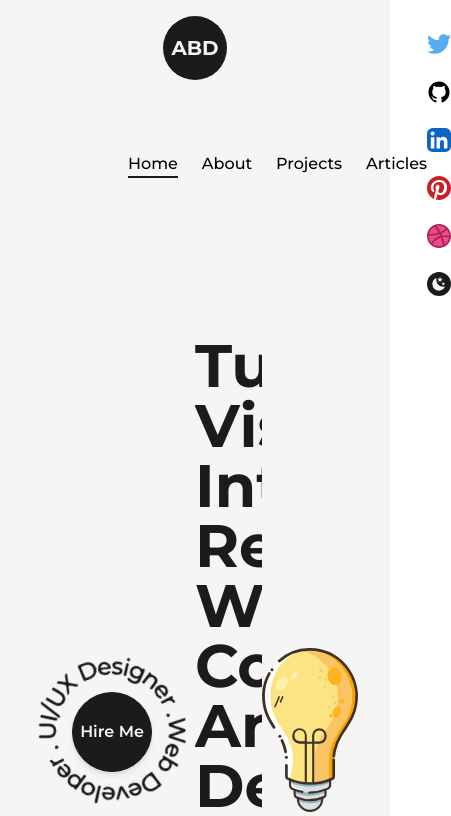
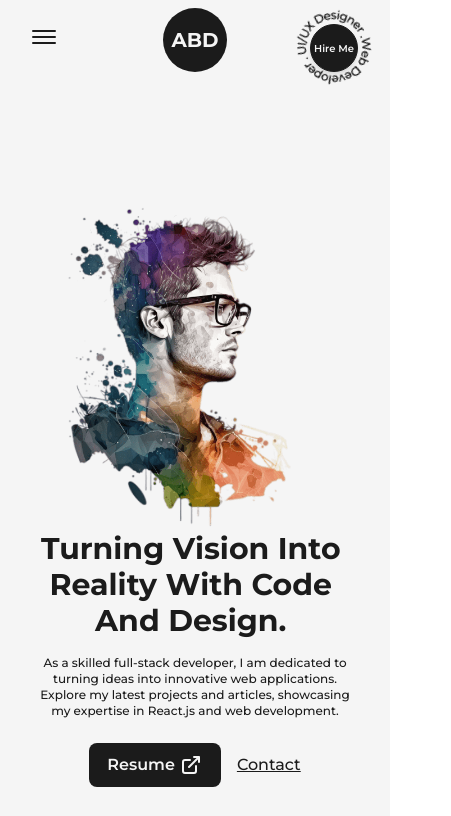
Before and after one commit to KangAbbad/personal-site-project, a Next.js app: page / in a window 390 px wide. Shown: the top 816 px of the page, 451 px wide, since content can reach past the window. Built offline with nearby package versions, Linux system fonts and the light colour scheme.

Commit message:
refactor: homepage responsive

```diff
--- a/src/components/AnimatedText.jsx
+++ b/src/components/AnimatedText.jsx
@@ -29,7 +29,7 @@ const singleWord = {
 
 const AnimatedText = ({ text, className = "" }) => {
   return (
-    <div className="flex items-center justify-center overflow-hidden w-full text-center py-2 mx-auto">
+    <div className="flex items-center justify-center overflow-hidden w-full text-center py-2 mx-auto sm:py-0 ">
       <motion.h1
         variants={quote}
         initial="initial"
--- a/src/components/Footer.jsx
+++ b/src/components/Footer.jsx
@@ -3,8 +3,8 @@ import Layout from "./Layout";
 
 const Footer = () => {
   return (
-    <footer className="w-full border-t-2 border-solid border-dark dark:border-light font-medium text-lg dark:text-light">
-      <Layout className="py-8 flex items-center justify-between">
+    <footer className="w-full border-t-2 border-solid border-dark dark:border-light font-medium text-lg dark:text-light sm:text-base">
+      <Layout className="py-8 flex items-center justify-between lg:flex-col lg:py-6">
         <span>{new Date().getFullYear()} &copy; All Rights Reserved.</span>
         <div className="flex items-center">
           Build with{" "}
--- a/src/components/HireMe.jsx
+++ b/src/components/HireMe.jsx
@@ -4,12 +4,12 @@ import Link from "next/link";
 
 const HireMe = () => {
   return (
-    <div className="fixed left-4 bottom-4 flex items-center justify-center overflow-hidden">
-      <div className="w-48 h-auto flex items-center justify-center relative">
+    <div className="fixed left-4 bottom-4 flex items-center justify-center overflow-hidden md:right-2 md:left-auto md:top-0 md:bottom-auto md:absolute">
+      <div className="w-48 h-auto flex items-center justify-center relative md:w-24">
         <CircularText className="fill-dark dark:fill-light animate-spin-slow" />
         <Link
           href="mailto:naufalabbad9@gmail.com"
-          className="flex items-center justify-center absolute left-1/2 top-1/2 -translate-x-1/2 -translate-y-1/2 bg-dark dark:bg-light hover:dark:bg-dark hover:dark:text-light hover:dark:border-light text-light dark:text-dark shadow-md border border-solid border-dark w-20 h-20 rounded-full font-semibold hover:bg-light hover:text-dark"
+          className="flex items-center justify-center absolute left-1/2 top-1/2 -translate-x-1/2 -translate-y-1/2 bg-dark dark:bg-light hover:dark:bg-dark hover:dark:text-light hover:dark:border-light text-light dark:text-dark shadow-md border border-solid border-dark w-20 h-20 rounded-full font-semibold hover:bg-light hover:text-dark md:w-12 md:h-12 md:text-[10px]"
         >
           Hire Me
         </Link>
--- a/src/components/Layout.jsx
+++ b/src/components/Layout.jsx
@@ -1,7 +1,7 @@
 const Layout = ({ children, className = "" }) => {
   return (
     <div
-      className={`inline-block h-full w-full z-0 bg-light dark:bg-dark p-32 ${className}`}
+      className={`inline-block h-full w-full z-0 bg-light dark:bg-dark p-32 xl:p-24 lg:p-16 md:p-12 sm:p-8 ${className}`}
     >
       {children}
     </div>
--- a/src/components/NavBar.jsx
+++ b/src/components/NavBar.jsx
@@ -1,4 +1,3 @@
-import Link from "next/link";
 import { useRouter } from "next/router";
 import { motion } from "framer-motion";
 
@@ -13,27 +12,69 @@ import {
   TwitterIcon,
 } from "./Icons.jsx";
 import useThemeSwithcer from "@/hooks/useThemeSwithcer.js";
+import { useState } from "react";
 
-const CustomLink = ({ href = "", title = "", className = "" }) => {
+const CustomLink = ({
+  href = "",
+  title = "",
+  className = "",
+  toggle = () => null,
+}) => {
   const router = useRouter();
+
+  const handleClick = () => {
+    router.push(href);
+    toggle();
+  };
+
   return (
-    <Link href={href} className={`relative group ${className}`}>
+    <button
+      className={`${className} relative group lg:text-light lg:dark:text-dark`}
+      onClick={handleClick}
+    >
       {title}
       <span
-        className={`absolute -bottom-0.5 left-0 inline-block bg-dark dark:bg-light group-hover:w-full transition-[width] ease duration-300 h-[2px] ${
+        className={`absolute -bottom-0.5 left-0 inline-block bg-dark lg:bg-light dark:bg-light lg:dark:bg-dark group-hover:w-full transition-[width] ease duration-300 h-[2px] ${
           router.asPath === href ? "w-full" : "w-0"
         }`}
       >
         &nbsp;
       </span>
-    </Link>
+    </button>
   );
 };
 
 const NavBar = () => {
   const [mode, setMode] = useThemeSwithcer();
+  const [isOpen, setOpen] = useState(false);
+
+  const handleOpen = () => {
+    setOpen((ps) => !ps);
+  };
+
   return (
-    <header className="flex items-center justify-between w-full font-medium dark:text-light px-32 py-8">
+    <header className="flex items-center justify-between relative w-full font-medium dark:text-light md:px-12 lg:px-16 px-32 py-8 z-10 sm:px-8">
+      <button
+        className="hidden lg:flex flex-col items-center justify-center"
+        onClick={handleOpen}
+      >
+        <span
+          className={`bg-dark dark:bg-light transition-all duration-300 ease-out block h-0.5 w-6 rounded-sm ${
+            isOpen ? "rotate-45 translate-y-2" : "-translate-y-0.5"
+          }`}
+        ></span>
+        <span
+          className={`bg-dark dark:bg-light transition-all duration-300 ease-out h-0.5 w-6 rounded-sm my-0.5 ${
+            isOpen ? "opacity-0 my-0" : "block"
+          }`}
+        ></span>
+        <span
+          className={`bg-dark dark:bg-light transition-all duration-300 ease-out block h-0.5 w-6 rounded-sm ${
+            isOpen ? "-rotate-45 translate-y-0" : "translate-y-0.5"
+          }`}
+        ></span>
+      </button>
+      <div className="w-full flex justify-between items-center lg:hidden">
         <nav className="flex items-center gap-6">
           <CustomLink href="/" title="Home" />
           <CustomLink href="/about" title="About" />
@@ -99,7 +140,81 @@ const NavBar = () => {
             )}
           </button>
         </nav>
-      <div className="absolute top-2 left-[50%] translate-x-[-50%]">
+      </div>
+      {isOpen && (
+        <motion.div
+          initial={{ scale: 0, opacity: 0, x: "-50%", y: "-50%" }}
+          animate={{ scale: 1, opacity: 1 }}
+          className="min-w-[70vw] flex flex-col justify-between items-center z-30 fixed top-1/2 left-1/2 -translate-x-1/2 -translate-y-1/2 bg-dark/90 dark:bg-light/75 rounded-lg backdrop-blur-md py-32"
+        >
+          <nav className="flex flex-col items-center justify-center gap-6 lg:gap-4">
+            <CustomLink href="/" title="Home" toggle={handleOpen} />
+            <CustomLink href="/about" title="About" toggle={handleOpen} />
+            <CustomLink href="/projects" title="Projects" toggle={handleOpen} />
+            <CustomLink href="/articles" title="Articles" toggle={handleOpen} />
+          </nav>
+          <nav className="flex items-center justify-center flex-wrap gap-6 sm:gap-3 mt-6">
+            <motion.a
+              href="/"
+              target="_blank"
+              whileHover={{ y: -2 }}
+              whileTap={{ scale: 0.9 }}
+              className="w-6"
+            >
+              <TwitterIcon />
+            </motion.a>
+            <motion.a
+              href="/"
+              target="_blank"
+              whileHover={{ y: -2 }}
+              whileTap={{ scale: 0.9 }}
+              className="rounded-full lg:bg-light lg:dark:bg-dark w-6"
+            >
+              <GithubIcon />
+            </motion.a>
+            <motion.a
+              href="/"
+              target="_blank"
+              whileHover={{ y: -2 }}
+              whileTap={{ scale: 0.9 }}
+              className="w-6"
+            >
+              <LinkedInIcon />
+            </motion.a>
+            <motion.a
+              href="/"
+              target="_blank"
+              whileHover={{ y: -2 }}
+              whileTap={{ scale: 0.9 }}
+              className="w-6"
+            >
+              <PinterestIcon />
+            </motion.a>
+            <motion.a
+              href="/"
+              target="_blank"
+              whileHover={{ y: -2 }}
+              whileTap={{ scale: 0.9 }}
+              className="w-6"
+            >
+              <DribbbleIcon />
+            </motion.a>
+            <button
+              className={`flex items-center justify-center rounded-full p-1 ${
+                mode === "light" ? "bg-dark text-light" : "bg-light text-dark"
+              }`}
+              onClick={() => setMode(mode === "light" ? "dark" : "light")}
+            >
+              {mode === "dark" ? (
+                <SunIcon className="fill-dark" />
+              ) : (
+                <MoonIcon className="fill-dark" />
+              )}
+            </button>
+          </nav>
+        </motion.div>
+      )}
+      <div className="absolute top-2 md:top-0 left-[50%] translate-x-[-50%]">
         <Logo />
       </div>
     </header>
--- a/src/pages/index.jsx
+++ b/src/pages/index.jsx
@@ -15,9 +15,9 @@ const HomePage = () => {
         <meta name="description" content="Welcome to kangabbad.com!" />
       </Head>
       <main className="flex items-center min-h-screen w-full text-dark dark:text-light">
-        <Layout className="pt-0">
-          <div className="flex items-center justify-between w-full">
-            <div className="w-1/2">
+        <Layout className="pt-0 md:pt-16 sm:pt-8">
+          <div className="flex items-center justify-between w-full lg:flex-col">
+            <div className="w-1/2 md:w-full">
               <Image
                 src="/images/profile/developer-pic-1.png"
                 alt="kangabbad"
@@ -25,33 +25,33 @@ const HomePage = () => {
                 width="0"
                 priority
                 sizes="(max-width: 768px) 100vw, (max-width: 1200px) 50vw, 50vw"
-                className="w-full h-full"
+                className="w-full h-full lg:hidden md:inline-block md:w-full"
               />
             </div>
-            <div className="w-1/2 flex flex-col items-center self-center">
+            <div className="w-1/2 flex flex-col items-center self-center lg:w-full lg:text-center">
               <AnimatedText
                 text="Turning Vision Into Reality With Code And Design."
-                className="!text-6xl !text-left"
+                className="!text-6xl !text-left xl:!text-5xl lg:!text-center lg:!text-6xl md:!text-5xl sm:!text-3xl"
               />
-              <p className="font-medium text-base my-4">
+              <p className="font-medium text-base my-4 md:text-sm sm:text-xs">
                 As a skilled full-stack developer, I am dedicated to turning
                 ideas into innovative web applications. Explore my latest
                 projects and articles, showcasing my expertise in React.js and
                 web development.
               </p>
-              <div className="flex items-center self-start mt-2">
+              <div className="flex items-center self-start mt-2 lg:self-center">
                 <Link
                   href="/my-cv.pdf"
                   target="_blank"
                   download
-                  className="flex items-center bg-dark dark:bg-light text-light dark:text-dark p-2.5 px-6 rounded-lg text-lg font-semibold hover:bg-light hover:text-dark hover:dark:bg-dark hover:dark:text-light hover:dark:border-light border-2 border-solid border-transparent hover:border-dark"
+                  className="flex items-center bg-dark dark:bg-light text-light dark:text-dark p-2.5 px-6 rounded-lg text-lg font-semibold hover:bg-light hover:text-dark hover:dark:bg-dark hover:dark:text-light hover:dark:border-light border-2 border-solid border-transparent hover:border-dark md:p-2 md:px-4 md:text-base"
                 >
                   Resume <LinkArrow className="w-6 ml-1" />
                 </Link>
                 <Link
                   href="mailto:naufalabbad9@gmail.com"
                   target="_blank"
-                  className="ml-4 text-lg font-medium capitalize text-dark dark:text-light underline"
+                  className="ml-4 text-lg font-medium capitalize text-dark dark:text-light underline md:text-base"
                 >
                   Contact
                 </Link>
@@ -60,7 +60,7 @@ const HomePage = () => {
           </div>
         </Layout>
         <HireMe />
-        <div className="absolute right-8 bottom-8 inline-block w-24">
+        <div className="absolute right-8 bottom-8 inline-block w-24 md:hidden">
           <Image
             src="/images/svgs/miscellaneous_icons_1.svg"
             alt="Bulb"
--- a/tailwind.config.js
+++ b/tailwind.config.js
@@ -26,6 +26,25 @@ module.exports = {
           "repeating-radial-gradient(rgba(255,255,255,0.5) 2px, #1B1B1B 8px, #1B1B1B 100px)",
       },
     },
+    screens: {
+      "2xl": { max: "1535px" },
+      // => @media (max-width: 1535px) { ... }
+
+      xl: { max: "1279px" },
+      // => @media (max-width: 1279px) { ... }
+
+      lg: { max: "1023px" },
+      // => @media (max-width: 1023px) { ... }
+
+      md: { max: "767px" },
+      // => @media (max-width: 767px) { ... }
+
+      sm: { max: "639px" },
+      // => @media (max-width: 639px) { ... }
+
+      xs: { max: "479px" },
+      // => @media (max-width: 479px) { ... }
+    },
   },
   plugins: [],
 };
```
Lines whose indentation alone changed are shown as unchanged.
